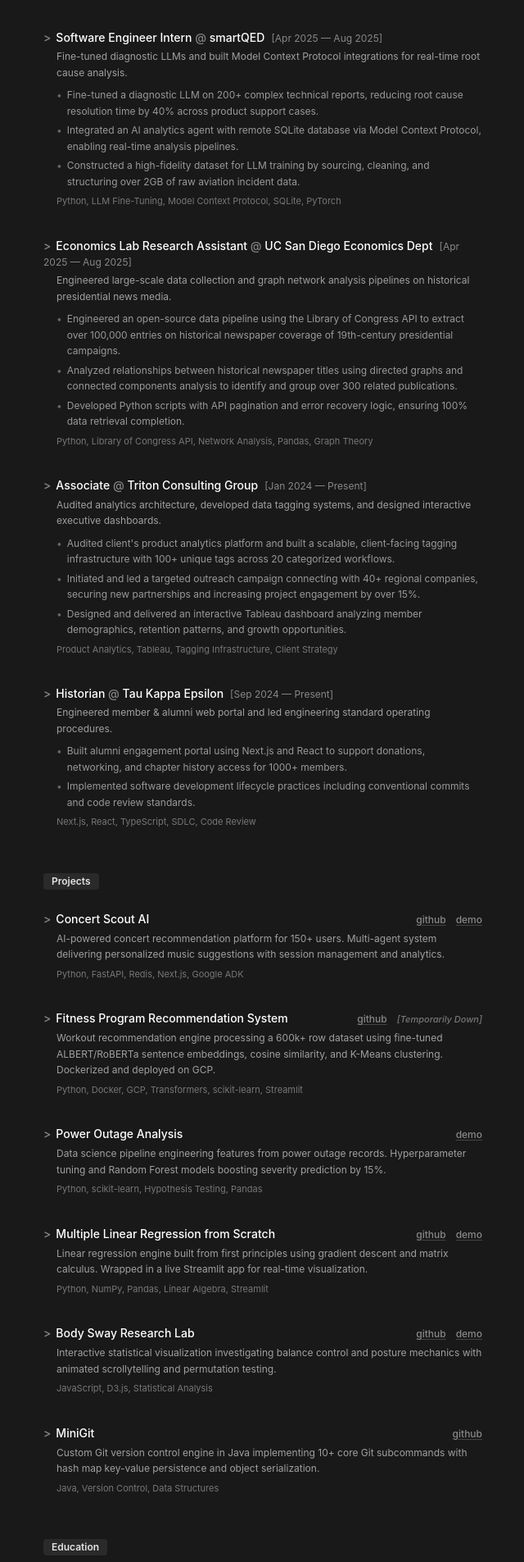
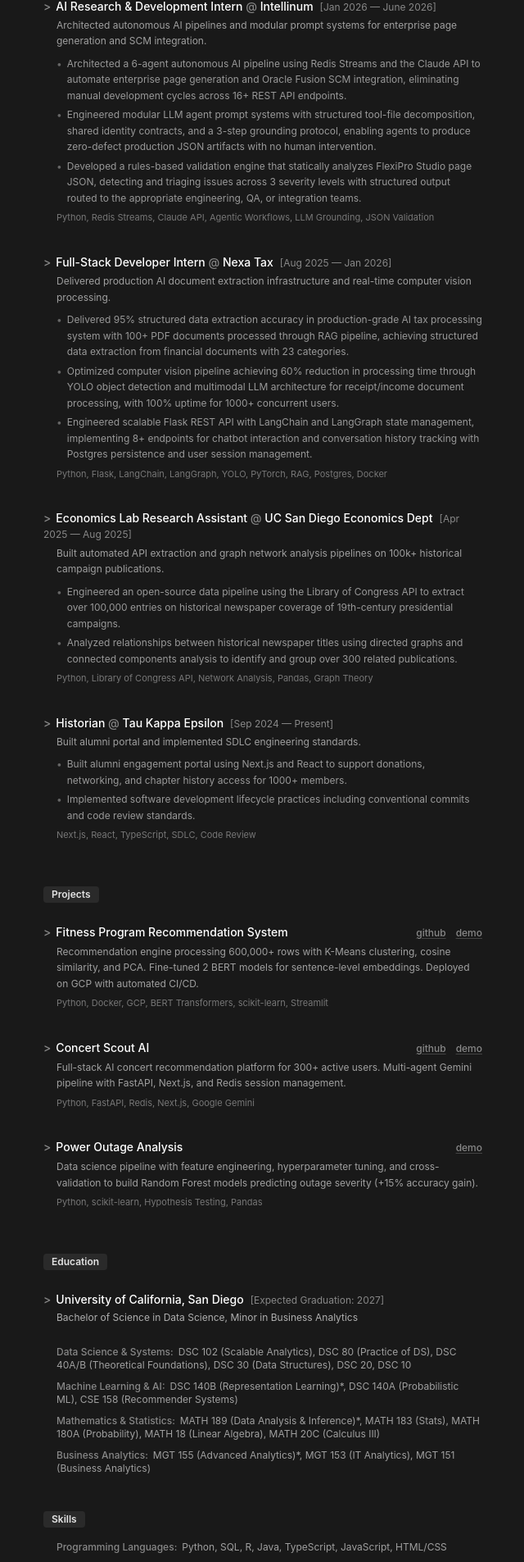
Before and after one commit to athervvidhate/portfolio, a React (Vite) app: page / in a window 1280 px wide. Shown: the part 800-2705 px from the top of the page at 82% size, without its empty margins (319-959 px from the left). Built offline with nearby package versions, Linux system fonts and the light colour scheme.

Commit message:
Update resume PDF and site content with Keysight MLE role and authentic tagline

```diff
--- a/src/Portfolio.tsx
+++ b/src/Portfolio.tsx
@@ -33,67 +33,57 @@
 
   const experience = [
     {
+      title: "Machine Learning Engineer Intern",
+      organization: "Keysight Technologies",
+      period: "June 2026 — Sep 2026",
+      description: "Developing demand anomaly detection models using PyOD ensembles, Isolation Forests, and deep learning autoencoders.",
+      bullets: [
+        "Developed a product-quarter demand anomaly detection pipeline combining Isolation Forest with a 7+ model PyOD ensemble establishing multi-model agreement scoring to reduce false-positive anomaly flags.",
+        "Built deep learning anomaly detectors, including a tabular autoencoder and quarterly LSTM autoencoder over engineered sequence-window datasets, to benchmark unsupervised anomaly detection against traditional ML baselines.",
+        "Engineered customer concentration and pipeline-context explainability features, enabling anomalies to be classified as customer-driven, broad-based, or pipeline-supported for business stakeholders.",
+      ],
+      tech: "Python, PyTorch, PyOD, Isolation Forest, LSTM Autoencoders, Anomaly Detection",
+    },
+    {
       title: "AI Research & Development Intern",
       organization: "Intellinum",
-      period: "Jan 2026 — Present",
-      url: "https://intellinum.com",
-      description: "Researching and developing autonomous AI agent workflows and intelligent processing pipelines.",
-      bullets: [],
-      tech: "Python, PyTorch, LLMs, RAG, Agentic Workflows",
+      period: "Jan 2026 — June 2026",
+      description: "Architected autonomous AI pipelines and modular prompt systems for enterprise page generation and SCM integration.",
+      bullets: [
+        "Architected a 6-agent autonomous AI pipeline using Redis Streams and the Claude API to automate enterprise page generation and Oracle Fusion SCM integration, eliminating manual development cycles across 16+ REST API endpoints.",
+        "Engineered modular LLM agent prompt systems with structured tool-file decomposition, shared identity contracts, and a 3-step grounding protocol, enabling agents to produce zero-defect production JSON artifacts with no human intervention.",
+        "Developed a rules-based validation engine that statically analyzes FlexiPro Studio page JSON, detecting and triaging issues across 3 severity levels with structured output routed to the appropriate engineering, QA, or integration teams.",
+      ],
+      tech: "Python, Redis Streams, Claude API, Agentic Workflows, LLM Grounding, JSON Validation",
     },
     {
       title: "Full-Stack Developer Intern",
       organization: "Nexa Tax",
-      period: "Aug 2025 — Dec 2025",
-      description: "Built production AI tax processing infrastructure and high-throughput document extraction pipelines.",
+      period: "Aug 2025 — Jan 2026",
+      description: "Delivered production AI document extraction infrastructure and real-time computer vision processing.",
       bullets: [
-        "Delivered 95% structured data extraction accuracy in production-grade AI tax processing system with 100+ PDF documents processed through RAG pipeline.",
-        "Optimized computer vision pipeline achieving 60% reduction in processing time through YOLO object detection and multimodal LLM architecture, with 100% uptime for 1000+ concurrent users.",
-        "Engineered scalable Flask REST API with LangChain and LangGraph state management, implementing 8+ endpoints for chatbot interaction and conversation history tracking.",
+        "Delivered 95% structured data extraction accuracy in production-grade AI tax processing system with 100+ PDF documents processed through RAG pipeline, achieving structured data extraction from financial documents with 23 categories.",
+        "Optimized computer vision pipeline achieving 60% reduction in processing time through YOLO object detection and multimodal LLM architecture for receipt/income document processing, with 100% uptime for 1000+ concurrent users.",
+        "Engineered scalable Flask REST API with LangChain and LangGraph state management, implementing 8+ endpoints for chatbot interaction and conversation history tracking with Postgres persistence and user session management.",
       ],
-      tech: "Python, Flask, LangChain, LangGraph, YOLO, PyTorch, RAG, Docker",
-    },
-    {
-      title: "Software Engineer Intern",
-      organization: "smartQED",
-      period: "Apr 2025 — Aug 2025",
-      description: "Fine-tuned diagnostic LLMs and built Model Context Protocol integrations for real-time root cause analysis.",
-      bullets: [
-        "Fine-tuned a diagnostic LLM on 200+ complex technical reports, reducing root cause resolution time by 40% across product support cases.",
-        "Integrated an AI analytics agent with remote SQLite database via Model Context Protocol, enabling real-time analysis pipelines.",
-        "Constructed a high-fidelity dataset for LLM training by sourcing, cleaning, and structuring over 2GB of raw aviation incident data.",
-      ],
-      tech: "Python, LLM Fine-Tuning, Model Context Protocol, SQLite, PyTorch",
+      tech: "Python, Flask, LangChain, LangGraph, YOLO, PyTorch, RAG, Postgres, Docker",
     },
     {
       title: "Economics Lab Research Assistant",
       organization: "UC San Diego Economics Dept",
       period: "Apr 2025 — Aug 2025",
-      description: "Engineered large-scale data collection and graph network analysis pipelines on historical presidential news media.",
+      description: "Built automated API extraction and graph network analysis pipelines on 100k+ historical campaign publications.",
       bullets: [
         "Engineered an open-source data pipeline using the Library of Congress API to extract over 100,000 entries on historical newspaper coverage of 19th-century presidential campaigns.",
         "Analyzed relationships between historical newspaper titles using directed graphs and connected components analysis to identify and group over 300 related publications.",
-        "Developed Python scripts with API pagination and error recovery logic, ensuring 100% data retrieval completion.",
       ],
       tech: "Python, Library of Congress API, Network Analysis, Pandas, Graph Theory",
-    },
-    {
-      title: "Associate",
-      organization: "Triton Consulting Group",
-      period: "Jan 2024 — Present",
-      description: "Audited analytics architecture, developed data tagging systems, and designed interactive executive dashboards.",
-      bullets: [
-        "Audited client's product analytics platform and built a scalable, client-facing tagging infrastructure with 100+ unique tags across 20 categorized workflows.",
-        "Initiated and led a targeted outreach campaign connecting with 40+ regional companies, securing new partnerships and increasing project engagement by over 15%.",
-        "Designed and delivered an interactive Tableau dashboard analyzing member demographics, retention patterns, and growth opportunities.",
-      ],
-      tech: "Product Analytics, Tableau, Tagging Infrastructure, Client Strategy",
     },
     {
       title: "Historian",
       organization: "Tau Kappa Epsilon",
       period: "Sep 2024 — Present",
-      description: "Engineered member & alumni web portal and led engineering standard operating procedures.",
+      description: "Built alumni portal and implemented SDLC engineering standards.",
       bullets: [
         "Built alumni engagement portal using Next.js and React to support donations, networking, and chapter history access for 1000+ members.",
         "Implemented software development lifecycle practices including conventional commits and code review standards.",
@@ -104,45 +94,24 @@
 
   const projects = [
     {
+      title: "Fitness Program Recommendation System",
+      description: "Recommendation engine processing 600,000+ rows with K-Means clustering, cosine similarity, and PCA. Fine-tuned 2 BERT models for sentence-level embeddings. Deployed on GCP with automated CI/CD.",
+      tech: "Python, Docker, GCP, BERT Transformers, scikit-learn, Streamlit",
+      github: "https://github.com/athervvidhate/liftingML",
+      demo: "https://workout.atherv.com",
+    },
+    {
       title: "Concert Scout AI",
-      description: "AI-powered concert recommendation platform for 150+ users. Multi-agent system delivering personalized music suggestions with session management and analytics.",
-      tech: "Python, FastAPI, Redis, Next.js, Google ADK",
+      description: "Full-stack AI concert recommendation platform for 300+ active users. Multi-agent Gemini pipeline with FastAPI, Next.js, and Redis session management.",
+      tech: "Python, FastAPI, Redis, Next.js, Google Gemini",
       github: "https://github.com/athervvidhate/ConcertScoutAI",
       demo: "https://concertscout.app",
     },
     {
-      title: "Fitness Program Recommendation System",
-      description: "Workout recommendation engine processing a 600k+ row dataset using fine-tuned ALBERT/RoBERTa sentence embeddings, cosine similarity, and K-Means clustering. Dockerized and deployed on GCP.",
-      tech: "Python, Docker, GCP, Transformers, scikit-learn, Streamlit",
-      github: "https://github.com/athervvidhate/liftingML",
-      demo: "https://www.workout.atherv.com",
-      status: "Temporarily Down",
-    },
-    {
       title: "Power Outage Analysis",
-      description: "Data science pipeline engineering features from power outage records. Hyperparameter tuning and Random Forest models boosting severity prediction by 15%.",
+      description: "Data science pipeline with feature engineering, hyperparameter tuning, and cross-validation to build Random Forest models predicting outage severity (+15% accuracy gain).",
       tech: "Python, scikit-learn, Hypothesis Testing, Pandas",
       demo: "https://atherv.com/poweroutageanalysis",
-    },
-    {
-      title: "Multiple Linear Regression from Scratch",
-      description: "Linear regression engine built from first principles using gradient descent and matrix calculus. Wrapped in a live Streamlit app for real-time visualization.",
-      tech: "Python, NumPy, Pandas, Linear Algebra, Streamlit",
-      github: "https://github.com/athervvidhate/linear-regression",
-      demo: "https://atherv.com/linreg",
-    },
-    {
-      title: "Body Sway Research Lab",
-      description: "Interactive statistical visualization investigating balance control and posture mechanics with animated scrollytelling and permutation testing.",
-      tech: "JavaScript, D3.js, Statistical Analysis",
-      github: "https://github.com/athervvidhate/bodysway",
-      demo: "https://atherv.com/bodyswaylab",
-    },
-    {
-      title: "MiniGit",
-      description: "Custom Git version control engine in Java implementing 10+ core Git subcommands with hash map key-value persistence and object serialization.",
-      tech: "Java, Version Control, Data Structures",
-      github: "https://github.com/athervvidhate/MiniGit",
     },
   ]
 
@@ -166,17 +135,16 @@
   ]
 
   const skillCategories = [
-    { category: "Languages", items: "Python, SQL, Java, JavaScript, TypeScript, C++, HTML/CSS" },
-    { category: "Machine Learning & AI", items: "PyTorch, TensorFlow, scikit-learn, Transformers, RAG, LangChain, LangGraph, YOLO, Dask" },
-    { category: "Data & Systems", items: "Pandas, NumPy, Redis, SQLite, PostgreSQL, MongoDB, FastAPI, Docker, GCP, AWS" },
-    { category: "Analytics & Tools", items: "Tableau, Git, D3.js, Streamlit, Next.js, React, Linux" },
+    { category: "Programming Languages", items: "Python, SQL, R, Java, TypeScript, JavaScript, HTML/CSS" },
+    { category: "Frameworks & Libraries", items: "scikit-learn, PyTorch, TensorFlow, Spark, LangChain, pandas, Matplotlib, NumPy, Dask, FastAPI" },
+    { category: "Tools & Platforms", items: "Git, Docker, AWS, GCP, Redis, PostgreSQL, Tableau, Power BI, Excel" },
   ]
 
   return (
     <div className="min-h-screen bg-[#ffffff] dark:bg-[#191919] text-[#222222] dark:text-[#e3e3e3] selection:bg-[#333333] selection:text-white transition-colors duration-150">
       <main className="max-w-xl mx-auto px-5 py-14 sm:py-20 flex flex-col justify-between min-h-screen font-sans">
         <div>
-          {/* Header section (Matching reference image layout & typography) */}
+          {/* Header section */}
           <section className="mb-10">
             <div className="flex items-center justify-between mb-6">
               <span className="text-xs text-[#888888] dark:text-[#888888] tracking-wide">
@@ -196,7 +164,7 @@
             </h1>
 
             <p className="text-sm sm:text-base leading-relaxed text-[#444444] dark:text-[#b0b0b0] mb-4">
-              I do data science, ML infrastructure, and web dev. I love to go deep into LLM systems, agentic workflows, and scalable data pipelines.
+              Data Science &amp; Machine Learning at UC San Diego. Building autonomous AI agent pipelines, demand anomaly detection systems, and high-throughput data infrastructure.
             </p>
 
             <div className="flex items-center gap-2 text-xs text-[#888888] dark:text-[#888888] mb-6">
@@ -239,7 +207,7 @@
             </div>
           </section>
 
-          {/* Section Filter Pills (Notion block navigation) */}
+          {/* Section Filter Pills */}
           <div className="flex items-center gap-2 mb-8 text-xs">
             {[
               { id: "all", label: "all" },
@@ -342,9 +310,6 @@
                           </a>
                         )}
                         {project.demo && (
-                          project.status ? (
-                            <span className="text-[#888888] dark:text-[#777777] italic text-[11px]">[{project.status}]</span>
-                          ) : (
                           <a
                             href={project.demo}
                             target="_blank"
@@ -353,7 +318,6 @@
                           >
                             demo
                           </a>
-                          )
                         )}
                       </div>
                     </div>
@@ -381,13 +345,13 @@
               <div className="p-2.5 -mx-2.5 rounded-md hover:bg-[#f5f5f4] dark:hover:bg-[#232323] transition-colors duration-150 mb-4">
                 <div className="text-sm font-medium text-[#111111] dark:text-[#ffffff]">
                   <span className="text-[#888888] dark:text-[#888888] mr-1.5">&gt;</span>
-                  <span>UC San Diego</span>
+                  <span>University of California, San Diego</span>
                   <span className="text-xs text-[#888888] dark:text-[#888888] font-normal ml-2">
-                    [Expected March 2027]
+                    [Expected Graduation: 2027]
                   </span>
                 </div>
                 <p className="text-xs text-[#555555] dark:text-[#b0b0b0] mt-1 pl-4">
-                  B.S. Data Science, Minor in Business Analytics &bull; GPA: 3.90 / 4.00
+                  Bachelor of Science in Data Science, Minor in Business Analytics
                 </p>
               </div>
 
@@ -421,7 +385,7 @@
           )}
         </div>
 
-        {/* Minimal OS Footer */}
+        {/* Footer */}
         <footer className="mt-12 pt-6 border-t border-[#eeeeee] dark:border-[#2a2a2a] text-xs text-[#888888] dark:text-[#777777] flex items-center justify-between">
           <div>atherv vidhate &bull; 2026</div>
           <div>native interface</div>
```
Also changed, not shown: 1 other file (tests, documents, lock files or other folders). Lines whose indentation alone changed are shown as unchanged.
